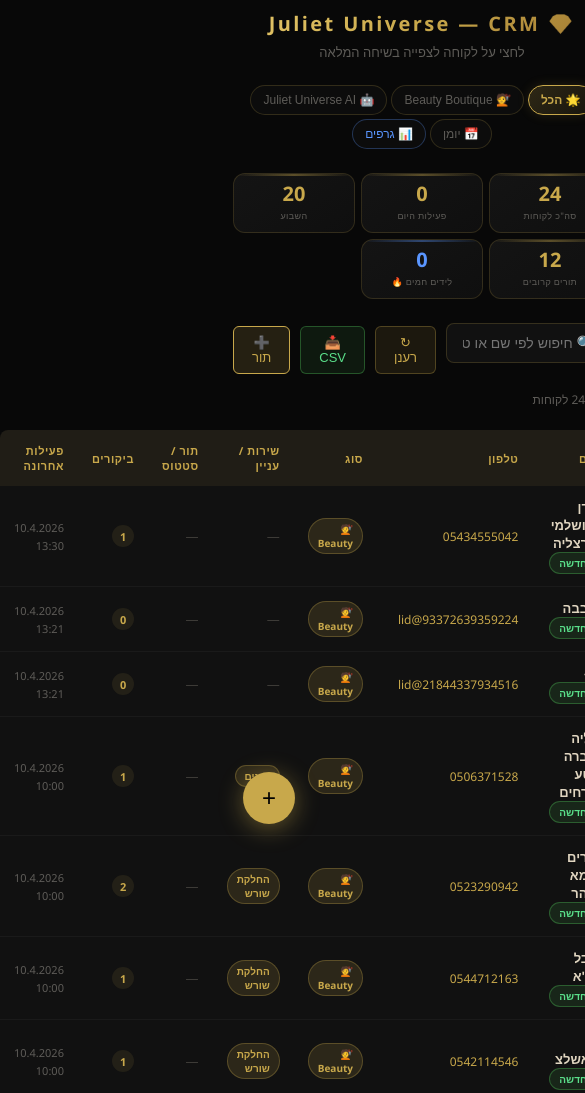
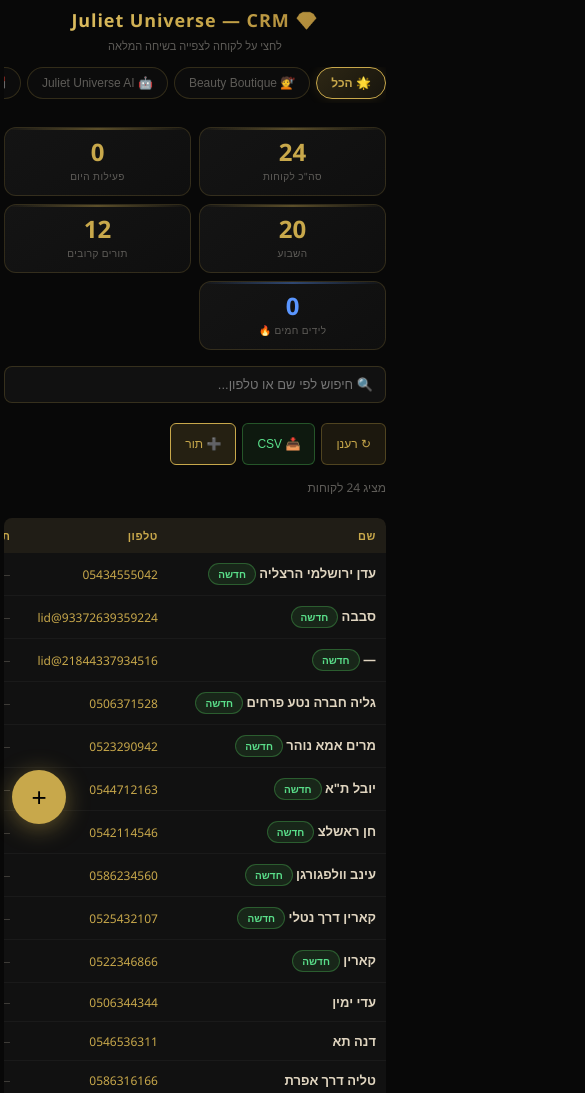
Before and after one commit to julietesemenyuk-sudo/juliet-bot, a website: page crm.html in a window 390 px wide. Shown: the top 1093 px of the page, 585 px wide, since content can reach past the window. Drawn offline with nearby package versions, Linux system fonts and the light colour scheme.

Commit message:
Make CRM fully mobile responsive - hide columns, scrollable tabs, larger touch targets

```diff
--- a/crm.html
+++ b/crm.html
@@ -156,21 +156,49 @@
   .form-btn-danger{background:rgba(255,60,60,.1);border-color:rgba(255,60,60,.5);color:#ff6060}
   .form-btn-danger:hover{background:rgba(255,60,60,.22)}
 
-  /* רספונסיבי */
+  /* ── רספונסיבי נייד ── */
   @media(max-width:600px){
-    body{padding:10px 6px}
-    h1{font-size:20px}
+    body{padding:8px 4px}
+    h1{font-size:18px;letter-spacing:.05em}
+    .sub{font-size:11px;margin-bottom:14px}
+
+    /* טאבים — גלילה אופקית */
+    .tabs{flex-wrap:nowrap;overflow-x:auto;justify-content:flex-start;gap:6px;padding-bottom:4px;-webkit-overflow-scrolling:touch;scrollbar-width:none}
+    .tabs::-webkit-scrollbar{display:none}
+    .tab{padding:8px 14px;font-size:12px;white-space:nowrap;flex-shrink:0}
+
+    /* סטטיסטיקות — 2 עמודות */
+    .stats{grid-template-columns:repeat(2,1fr);gap:8px;margin-bottom:16px}
+    .stat{padding:12px 8px}
+    .stat-n{font-size:24px}
+    .stat-l{font-size:10px}
+
+    /* toolbar — שורה שנייה */
+    .toolbar{flex-wrap:wrap;gap:6px}
+    .search{font-size:13px;padding:10px 12px;order:-1;width:100%}
+    .refresh{padding:10px 14px;font-size:12px;min-height:42px}
+
+    /* טבלה — גלילה אופקית, עמודות מינימום */
+    #crm-table{font-size:12px}
+    .tbl-wrap{overflow-x:auto;-webkit-overflow-scrolling:touch;border-radius:8px}
+    th,td{padding:10px 10px;white-space:nowrap}
+
+    /* הסתר עמודות פחות חשובות בנייד */
+    .col-hide-mobile{display:none}
+
+    /* כפתור + */
+    .fab{bottom:20px;left:12px;width:54px;height:54px;font-size:26px}
+
+    /* מודאל — מלא מסך */
+    .modal{width:96%;max-height:92vh}
+    .modal2{width:96%;padding:16px}
+
+    /* יומן */
     .cal-grid{gap:2px}
-    .cal-day{min-height:52px;padding:3px 2px}
+    .cal-day{min-height:48px;padding:3px 2px}
     .cal-day-num{font-size:11px}
     .cal-appt{font-size:9px;padding:1px 3px}
-    .stats{grid-template-columns:repeat(3,1fr);gap:6px}
-    .stat{padding:10px 5px}
-    .stat-n{font-size:20px}
-    .stat-l{font-size:9px}
-    .tabs{gap:4px}
-    .tab{padding:7px 12px;font-size:12px}
-    .fab{bottom:20px;left:16px;width:52px;height:52px;font-size:24px}
+    .cal-title{font-size:16px;min-width:140px}
   }
 
   /* ── מודאל תור / הערה ── */
@@ -254,14 +282,16 @@
   </div>
   <div class="count" id="count"></div>
   <br/>
+  <div class="tbl-wrap">
   <table id="crm-table">
     <thead>
       <tr>
-        <th>שם</th><th>טלפון</th><th>סוג</th><th>שירות / עניין</th><th>תור / סטטוס</th><th>ביקורים</th><th>פעילות אחרונה</th>
+        <th>שם</th><th>טלפון</th><th class="col-hide-mobile">סוג</th><th class="col-hide-mobile">שירות / עניין</th><th>תור / סטטוס</th><th class="col-hide-mobile">ביקורים</th><th>פעילות אחרונה</th>
       </tr>
     </thead>
     <tbody id="tbody"></tbody>
   </table>
+  </div>
 </div>
 
 <!-- תצוגת יומן -->
@@ -663,10 +693,10 @@
     return `<tr class="clickable" onclick="openChat('${c.phone}')">
       <td><strong>${c.name||'—'}</strong>${isNew?' <span class="badge badge-new">חדשה</span>':''}</td>
       <td><span class="phone">${c.phone||'—'}</span></td>
-      <td>${typeBadge}</td>
-      <td>${serviceCell}</td>
+      <td class="col-hide-mobile">${typeBadge}</td>
+      <td class="col-hide-mobile">${serviceCell}</td>
       <td>${statusCell}</td>
-      <td><span class="visits">${(c.visits||[]).length}</span></td>
+      <td class="col-hide-mobile"><span class="visits">${(c.visits||[]).length}</span></td>
       <td><span class="date">${formatDate(c.lastSeen)}</span></td>
     </tr>`;
   }).join('');
```
